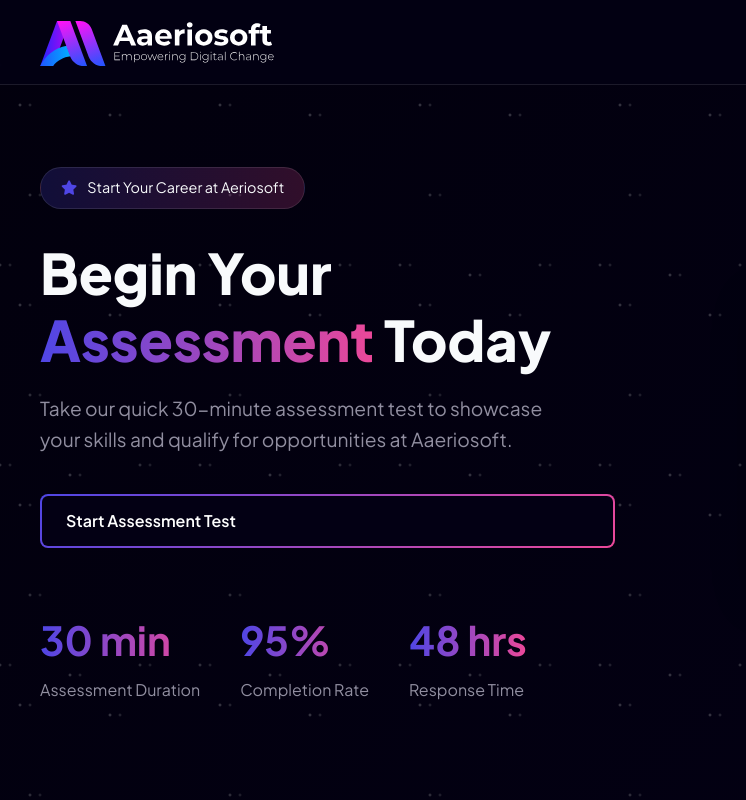
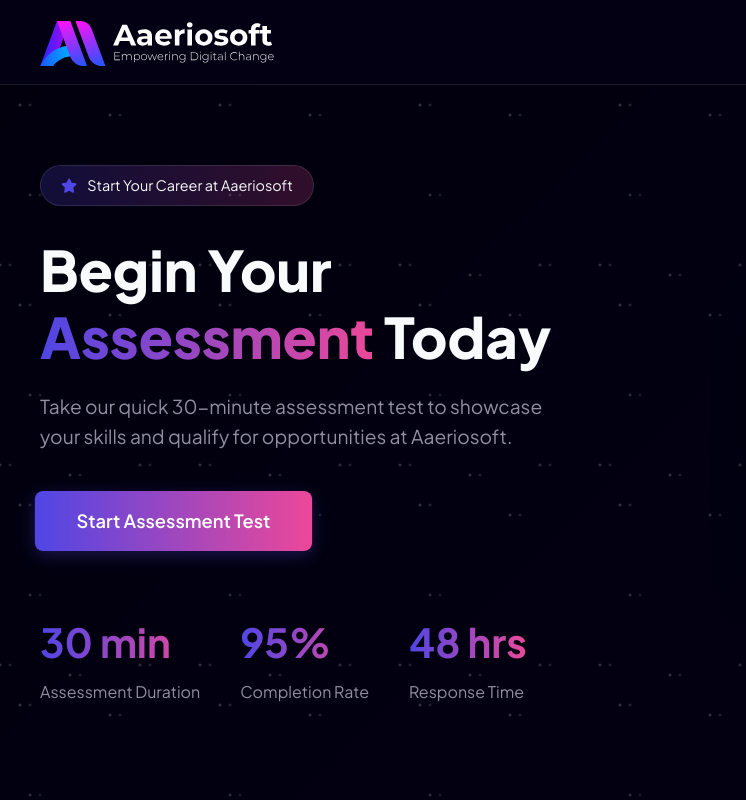
Before and after one commit to vishalmali17/exam.aaeriosoft, a website: page index.html in a window 1280 px wide. Shown: the top 800 px of the page, 0-746 px from the left. Drawn offline with Linux system fonts and the light colour scheme.

Commit message:
changes fixed

```diff
--- a/index.html
+++ b/index.html
@@ -1140,11 +1140,11 @@
                 <div class="hero-text">
                     <div class="hero-badge animated fadeIn">
                         <i class="fas fa-star"></i>
-                        <span>Start Your Career at Aeriosoft</span>
+                        <span>Start Your Career at Aaeriosoft</span>
                     </div>
                     <h1 class="animated fadeInUp">Begin Your <span>Assessment</span> Today</h1>
                     <p class="animated fadeInUp delay-1">Take our quick 30-minute assessment test to showcase your skills and qualify for opportunities at Aaeriosoft.</p>
-                  <a href="payment.html" target="_blank" class="careers-btn">Start Assessment Test</a>
+                  <a href="payment.html" target="_blank" class="btn-primary animated fadeInUp delay-2 pulse">Start Assessment Test</a>
                     <div class="hero-stats">
                         <div class="stat animated fadeIn delay-1">
                             <div class="stat-number">30 min</div>
```
